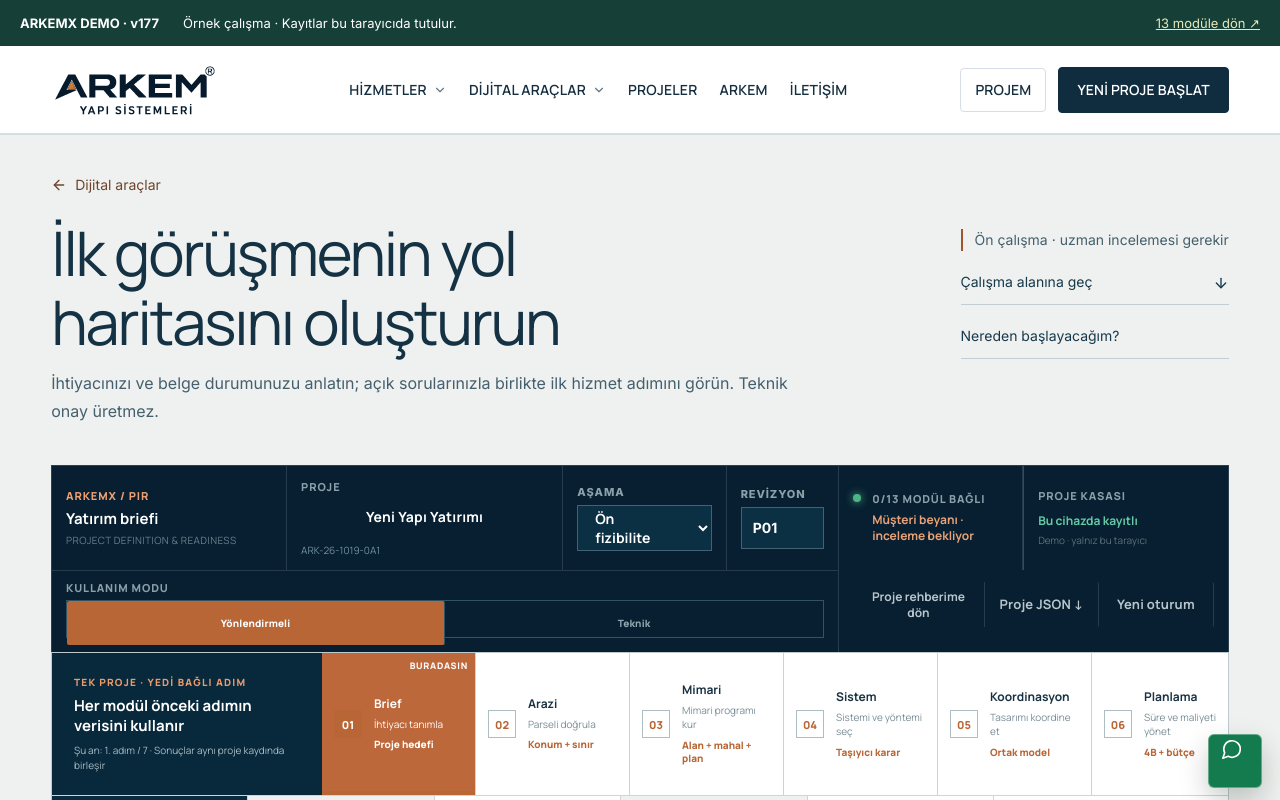
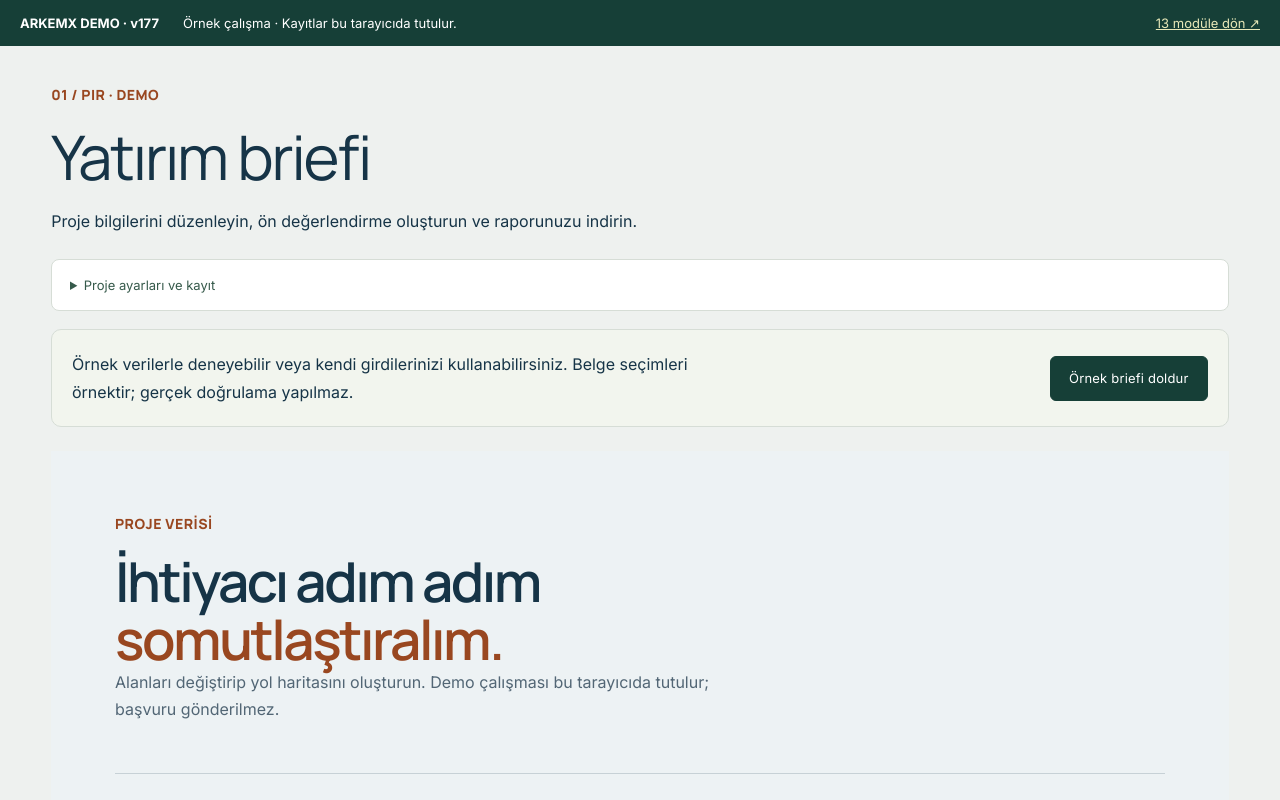
Before and after one commit to BuseIbsiroglu0637/arkemx-core-v1, a Next.js app: page /proje-karar-asistani in a window 1280 px wide. Shown: the top 800 px of the page. Built offline with nearby package versions, Linux system fonts and the light colour scheme.

Commit message:
Adapt investment brief to demo while preserving evaluation tools

```diff
--- a/app/components/DemoWorkspace.tsx
+++ b/app/components/DemoWorkspace.tsx
@@ -7,6 +7,7 @@ import { PROJECT_MODULES } from "../lib/project-graph";
 // Evidence from the 2026-10-19 entry checks and recorded browser tests.
 const defaultCheck = { verified: "Sayfa açılıyor.", pending: "İşlev ve çıktı testleri bekliyor." };
 const moduleChecks: Record<string, typeof defaultCheck> = {
+  PIR: { verified: "Brief ve yol haritası test edildi.", pending: "Dosya/PDF çıktıları test bekliyor." },
   ARC: { verified: "Örnek proje verisi açılıyor.", pending: "Diğer işlev ve çıktılar test bekliyor." },
   BEP: { verified: "Seçim ve sonuç güncellemesi çalışıyor.", pending: "JSON çıktısı test bekliyor." },
   LCA: { verified: "Karbon paneli açılıyor.", pending: "Hesap ve çıktılar test bekliyor." },
@@ -20,7 +21,7 @@ export function DemoBanner() {
 
 export function DemoContact({ children }: { children: ReactNode }) {
   const pathname = usePathname();
-  return pathname === "/dijital-proje-merkezi" ? null : children;
+  return ["/dijital-proje-merkezi", "/proje-karar-asistani"].includes(pathname ?? "") ? null : children;
 }
 
 export function DemoWorkspace() {
--- a/app/components/ProjectDecisionAssistant.tsx
+++ b/app/components/ProjectDecisionAssistant.tsx
@@ -4,6 +4,7 @@ import Link from "next/link";
 import { FormEvent, useMemo, useState } from "react";
 import { site } from "../data/site";
 import { downloadTextFile } from "../lib/engineering";
+import { DEMO_ENABLED } from "../lib/demo";
 import { positiveArea } from "../lib/readiness-input";
 import { ProjectKernelBar, useProjectKernel } from "./ProjectKernel";
 
@@ -118,7 +119,7 @@ export function ProjectDecisionAssistant() {
 
 
   const summary = useMemo(() => [
-    "Merhaba Arkem Yapı Sistemleri, Proje Karar Asistanı özetimi iletiyorum.",
+    DEMO_ENABLED ? "ARKEMX DEMO — Yatırım briefi ön değerlendirmesi" : "Merhaba Arkem Yapı Sistemleri, Proje Karar Asistanı özetimi iletiyorum.",
     "",
     `Yapı / ihtiyaç: ${labelOf(goals, goal)}`,
     `Mevcut aşama: ${labelOf(stages, stage)}`,
@@ -170,12 +171,20 @@ export function ProjectDecisionAssistant() {
     window.print();
   };
 
-  const downloadReport = () => downloadTextFile("arkem-proje-on-hazirlik.json", JSON.stringify({ schema: "ARKEM-BRIEF/1.0", method: "rule-based", methodVersion: "readiness-1.1", documentVerification: "user-declared-not-reviewed", input: { goal, stage, system, location, area, documents, priorities }, result, generatedAt }, null, 2), "application/json");
+  const fillDemo = () => {
+    setGoal("konut"); setStage("fikir"); setSystem("kararsiz");
+    setLocation("Kastamonu / Merkez"); setArea("600");
+    setDocuments(["arsa", "mimari"]); setPriorities(["butce", "guvenlik"]);
+    setResultVisible(false); setCopied(false); setGeneratedAt("");
+  };
+
+  const downloadReport = () => downloadTextFile("arkem-proje-on-hazirlik.json", JSON.stringify({ schema: "ARKEM-BRIEF/1.0", demo: DEMO_ENABLED, method: "rule-based", methodVersion: "readiness-1.1", documentVerification: "user-declared-not-reviewed", input: { goal, stage, system, location, area, documents, priorities }, result, generatedAt }, null, 2), "application/json");
 
   return <div className="decision-assistant">
-    <ProjectKernelBar module="PROJECT DEFINITION & READINESS" confidence="Müşteri beyanı · inceleme bekliyor" />
-    <form className="decision-form" onSubmit={submit}>
-      <div className="decision-form-heading"><p className="eyebrow">Proje Verisi</p><h2>İhtiyacı adım adım<br/><em>somutlaştıralım.</em></h2><p>Bu ekranda ön çalışma hazırlanır. Hesaba kaydetme ve ARKEM’e gönderme ayrı işlemlerdir.</p></div>
+    {DEMO_ENABLED ? <details className="demo-brief-settings"><summary>Proje ayarları ve kayıt</summary><ProjectKernelBar module="PROJECT DEFINITION & READINESS" confidence="Demo · ön değerlendirme" /></details> : <ProjectKernelBar module="PROJECT DEFINITION & READINESS" confidence="Müşteri beyanı · inceleme bekliyor" />}
+    {DEMO_ENABLED && <div className="demo-brief-toolbar"><p>Örnek verilerle deneyebilir veya kendi girdilerinizi kullanabilirsiniz. Belge seçimleri örnektir; gerçek doğrulama yapılmaz.</p><button type="button" onClick={fillDemo}>Örnek briefi doldur</button></div>}
+    <form className="decision-form" onSubmit={submit} onChange={() => { setResultVisible(false); setCopied(false); }}>
+      <div className="decision-form-heading"><p className="eyebrow">Proje Verisi</p><h2>İhtiyacı adım adım<br/><em>somutlaştıralım.</em></h2><p>{DEMO_ENABLED ? "Alanları değiştirip yol haritasını oluşturun. Demo çalışması bu tarayıcıda tutulur; başvuru gönderilmez." : "Bu ekranda ön çalışma hazırlanır. Hesaba kaydetme ve ARKEM’e gönderme ayrı işlemlerdir."}</p></div>
 
       <section className="decision-step" aria-labelledby="step-project"><div className="decision-step-title"><span>01</span><div><h3 id="step-project">Projenin çerçevesi</h3><p>Yapı türü ve mevcut aşamayı seçin.</p></div></div><div className="decision-fields">
         <label><span>Yapı / ihtiyaç türü</span><select required value={goal} onChange={(event) => setGoal(event.target.value)}><option value="" disabled>Seçin</option>{goals.map(([value, label]) => <option value={value} key={value}>{label}</option>)}</select></label>
@@ -193,14 +202,14 @@ export function ProjectDecisionAssistant() {
     </form>
 
     {resultVisible && <section className="decision-result" id="karar-sonucu" aria-live="polite">
-      <header className="decision-report-head"><div><b>ARKEM</b><span>YAPI SİSTEMLERİ</span></div><div><strong>Proje Ön Hazırlık Raporu</strong><small>{generatedAt}</small></div></header>
+      <header className="decision-report-head"><div><b>ARKEM</b><span>YAPI SİSTEMLERİ</span></div><div><strong>{DEMO_ENABLED ? "DEMO — Proje Ön Hazırlık Raporu" : "Proje Ön Hazırlık Raporu"}</strong><small>{generatedAt}</small></div></header>
       <div className="decision-score"><div><span>Beyan tamlığı gösterimi</span><strong>{result.score}<small>/100</small></strong></div><div className="score-track" aria-hidden="true"><span style={{ width: `${result.score}%` }}/></div><p>Bu puan yalnızca paylaştığınız ön bilgilerin tamamlanma seviyesini gösterir; mühendislik uygunluğu, maliyet veya onay sonucu değildir.</p></div>
       <div className="decision-recommendation"><p className="eyebrow">Önerilen İlk Hizmet</p><h2>{result.service.title}</h2><p>Mevcut aşamanıza göre ilk teknik görüşmenin bu hizmet çerçevesinde başlaması daha verimli görünür.</p><Link className="text-link" href={result.service.href}>Hizmet kapsamını inceleyin <span aria-hidden="true">↗</span></Link></div>
       <div className="decision-roadmap"><p className="eyebrow">Öncelikli Yol Haritası</p><ol>{result.nextSteps.map((step, index) => <li key={step}><span>{String(index + 1).padStart(2, "0")}</span><p>{step}</p></li>)}</ol></div>
       <div className="decision-maturity"><div><p className="eyebrow">Disiplin Bazlı Beyan Tamlığı</p><h2>Tek toplam puanın<br/><em>arkasını görün.</em></h2><p>Puanlar formda beyan edilen bilgileri örnekler. Belgeler incelenmedi; yüksek bir puan teknik doğrulama veya eksiksiz proje anlamına gelmez.</p></div><section>{result.maturity.map((item) => <article key={item.discipline}><span>{item.discipline}</span><i><b style={{ width: `${item.score}%` }}></b></i><strong>{item.score}<small>/100</small></strong></article>)}</section><aside><span>ERKEN RİSK KAYDI</span>{result.riskFlags.length ? result.riskFlags.map((flag) => <p key={flag}><i>!</i>{flag}</p>) : <p className="good"><i>✓</i>İşaretlediğiniz belgelerin tümü uzman incelemesi bekliyor</p>}</aside></div>
       <div className="decision-checklist"><div><p className="eyebrow">Belge Kontrolü</p><h2>Görüşme dosyanızı tamamlayın.</h2><p>Bu liste zorunlu belge listesi değildir; yalnızca formda henüz işaretlemediğiniz genel veri başlıklarını gösterir.</p></div><ul>{documentOptions.map(([value, label]) => <li key={value} className={documents.includes(value) ? "ready" : "missing"}><span aria-hidden="true">{documents.includes(value) ? "✓" : "○"}</span>{label}<small>{documents.includes(value) ? "Beyan edildi · incelenmedi" : "İşaretlenmedi"}</small></li>)}</ul></div>
       <div className="decision-next-tool"><div><p className="eyebrow">Sonraki Dijital Adım</p><h2>Taşıyıcı sistem alternatiflerini birlikte görün.</h2></div><Link className="text-link" href="/yapi-sistemi-karsilastirma">Yapı Sistemi Karşılaştırma Aracını açın <span aria-hidden="true">↗</span></Link></div>
-      <div className="decision-actions"><a className="button copper" href={`https://wa.me/${site.whatsappHref}?text=${encodeURIComponent(summary)}`} target="_blank" rel="noreferrer">Özeti WhatsApp ile gönder <span aria-hidden="true">↗</span></a><button type="button" onClick={printReport}>PDF olarak kaydet / yazdır</button><button type="button" onClick={downloadReport}>Teknik JSON indir</button><button type="button" onClick={copySummary}>{copied ? "Özet kopyalandı ✓" : "Özeti kopyala"}</button></div>
+      <div className="decision-actions">{DEMO_ENABLED ? <button type="button" className="button copper" onClick={() => downloadTextFile("arkem-demo-yatirim-briefi.txt", summary, "text/plain;charset=utf-8")}>Özeti metin olarak indir</button> : <a className="button copper" href={`https://wa.me/${site.whatsappHref}?text=${encodeURIComponent(summary)}`} target="_blank" rel="noreferrer">Özeti WhatsApp ile gönder <span aria-hidden="true">↗</span></a>}<button type="button" onClick={printReport}>PDF olarak kaydet / yazdır</button><button type="button" onClick={downloadReport}>Teknik JSON indir</button><button type="button" onClick={copySummary}>{copied ? "Özet kopyalandı ✓" : "Özeti kopyala"}</button></div>
     </section>}
   </div>;
 }
--- a/app/demo.css
+++ b/app/demo.css
@@ -25,3 +25,16 @@
 .demo-check-pending{color:#84612f}
 .demo-module-grid>a{justify-content:flex-start}
 .demo-module-check{margin-top:auto;padding-top:4px}
+
+.demo-brief-heading{padding-top:40px}
+.demo-brief-heading h1{font-size:clamp(30px,5vw,46px);line-height:1.15;margin:12px 0 16px}
+.demo-brief-heading>p:last-child{max-width:680px;line-height:1.7}
+.demo-brief-page #karar-motoru{padding-top:24px}
+.demo-brief-settings{border:1px solid #d6ddd6;border-radius:8px;margin-bottom:18px;background:#fff}
+.demo-brief-settings>summary{padding:14px 18px;cursor:pointer;font-size:13px;color:#365a4b}
+.demo-brief-toolbar{display:flex;align-items:center;gap:20px;justify-content:space-between;padding:20px;margin-bottom:24px;border:1px solid #d6ddd6;border-radius:10px;background:#f2f5ee}
+.demo-brief-toolbar p{font-size:13px;line-height:1.7;max-width:650px;margin:0}
+.demo-brief-toolbar button{flex-shrink:0;cursor:pointer;padding:12px 18px;border:1px solid #163f37;border-radius:6px;background:#163f37;color:white;font:inherit;font-size:13px}
+.demo-brief-toolbar button:focus-visible,.demo-brief-settings>summary:focus-visible{outline:3px solid #b86a3f;outline-offset:3px}
+@media(max-width:650px){.demo-brief-heading{padding-top:24px}.demo-brief-toolbar{align-items:stretch;flex-direction:column;gap:14px}.demo-brief-toolbar button{width:100%}}
+@media print{.demo-brief-heading,.demo-brief-toolbar,.demo-brief-settings,.demo-banner{display:none!important}}
--- a/app/proje-karar-asistani/page.tsx
+++ b/app/proje-karar-asistani/page.tsx
@@ -1,35 +1,16 @@
 import type { Metadata } from "next";
 import { ProjectDecisionAssistant } from "../components/ProjectDecisionAssistant";
-import { SiteFooter } from "../components/SiteChrome";
-import { ModuleWorkspaceHeader } from "../components/ModuleWorkspaceHeader";
 
 export const metadata: Metadata = {
-  title: "Proje Karar Asistanı",
-  description: "Yapı türü, proje aşaması, mevcut belgeler ve önceliklerinize göre ilk teknik adımı ve gerekli veri listesini oluşturun.",
+  title: "Yatırım briefi | ARKEMX Demo",
+  description: "Yatırım briefi demo çalışma alanı.",
   alternates: { canonical: "/proje-karar-asistani" },
-  openGraph: {
-    title: "Proje Karar Asistanı | Arkem Yapı Sistemleri",
-    description: "Proje verilerinizi birkaç adımda somutlaştırın; doğru hizmeti ve öncelikli yol haritasını görün.",
-  },
-};
-
-const assistantSchema = {
-  "@context": "https://schema.org",
-  "@type": "WebApplication",
-  name: "Arkem Proje Karar Asistanı",
-  applicationCategory: "BusinessApplication",
-  operatingSystem: "Web",
-  isAccessibleForFree: true,
-  inLanguage: "tr-TR",
-  description: "Yapı yatırımı için mevcut proje verilerini düzenleyen ve uygun ilk hizmete yönlendiren ücretsiz ön hazırlık aracı.",
+  robots: { index: false, follow: false },
 };
 
 export default function ProjectDecisionPage() {
-  return <main className="inner-page decision-page module-workspace-page">
-    <script type="application/ld+json" dangerouslySetInnerHTML={{ __html: JSON.stringify(assistantSchema) }} />
-    <ModuleWorkspaceHeader title="İlk görüşmenin yol haritasını oluşturun" description="İhtiyacınızı ve belge durumunuzu anlatın; açık sorularınızla birlikte ilk hizmet adımını görün. Teknik onay üretmez." target="karar-motoru" />
+  return <main className="inner-page decision-page module-workspace-page demo-brief-page">
+    <header className="shell demo-brief-heading"><p className="eyebrow">01 / PIR · DEMO</p><h1>Yatırım briefi</h1><p>Proje bilgilerini düzenleyin, ön değerlendirme oluşturun ve raporunuzu indirin.</p></header>
     <section id="karar-motoru" className="section shell"><ProjectDecisionAssistant/></section>
-    <section className="assistant-boundary"><div className="shell"><b>Önemli kapsam notu</b><p>Bu araç teklif, statik hesap, ruhsat uygunluğu veya kesin sistem seçimi üretmez. Sonuçlar yalnızca ilk görüşmeyi hazırlamak içindir; projeye özel kararlar yetkili uzman incelemesiyle verilir.</p></div></section>
-    <SiteFooter/>
   </main>;
 }
```
Also changed, not shown: 2 other files (tests, documents, lock files or other folders).
